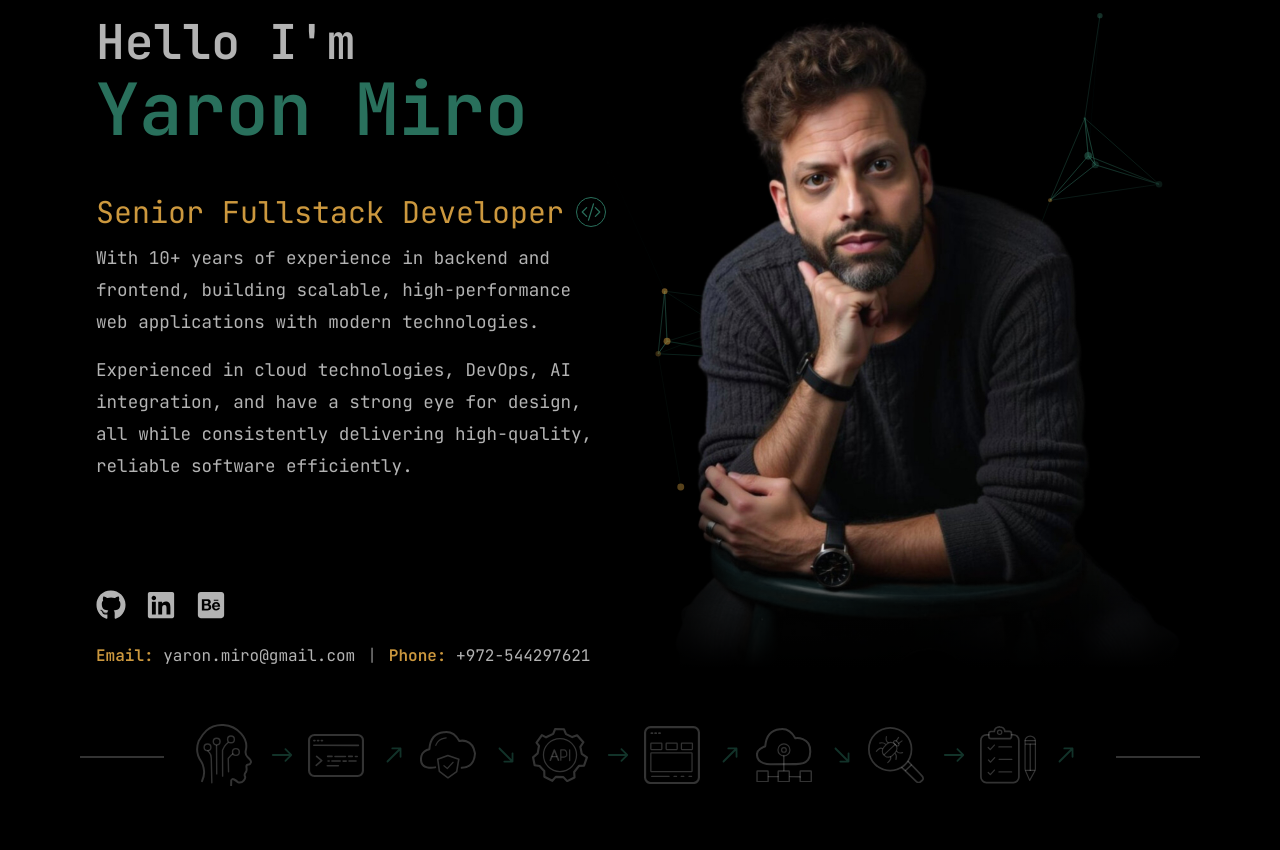
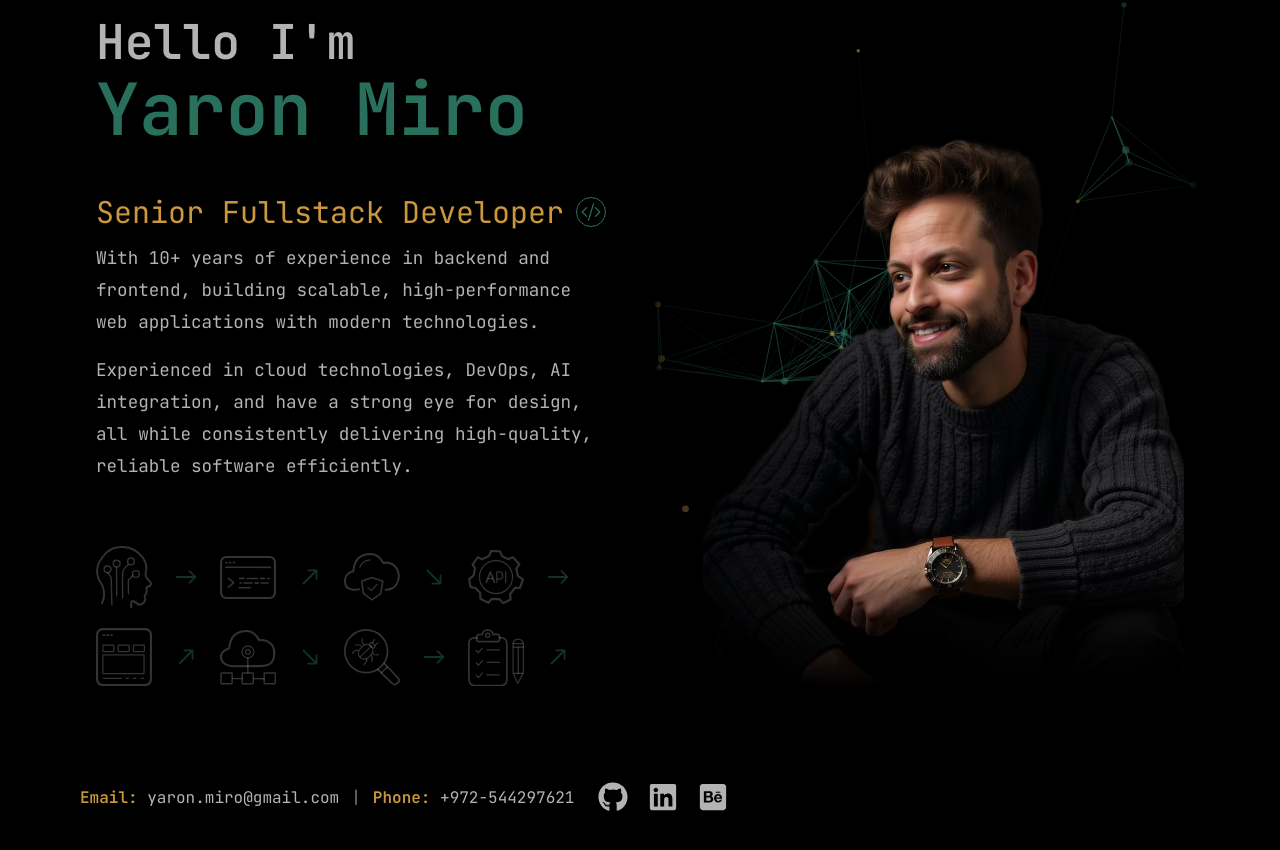
Before and after one commit to YaronMiro/ym-website, a Next.js app: page / in a window 1280 px wide. Shown: the part 250-1100 px from the top of the page. Built offline with nearby package versions, Linux system fonts and the light colour scheme.

Commit message:
new desgin 1

```diff
--- a/app/page.tsx
+++ b/app/page.tsx
@@ -14,7 +14,7 @@ const Home: React.FC = () => {
   return (
     <>
       <div className="container pb-36 pt-20">
-        <main className="flex flex-col xl:flex-row items-center xl:items-stretch px-4">
+        <main className="flex flex-col xl:flex-row items-center xl:items-stretch xl:gap-8 px-4">
           {/* hero section */}
           <div className="flex flex-col justify-between">
             <div>
@@ -37,33 +37,20 @@ const Home: React.FC = () => {
                   Experienced in cloud technologies, DevOps, AI integration, and have a strong eye for design, all while consistently delivering high-quality, reliable software efficiently.
                 </p>
               </div>
-            </div>
-            <div className="mt-24">
-              {/* social links and resume download */}
-              <div className="flex xl:flex-col items-center xl:items-start mt-12 xl:mt-0">
-                <div className="flex justify-between w-full">
-                  <ResumeButtonDownload className="xl:hidden" />
-                  <Social className="flex gap-4 xl:gap-5" iconStyles="text-3xl" />
-                </div>
-              </div>
-              {/* contact info */}
-              <div className="flex justify-between xl:justify-start gap-3 mt-10 xl:mt-6 text-white/70" >
-                <Link href="mailto:yaron.miro@gmail.com" className="group hover:text-white/80">
-                  <span className="font-semibold text-secondary group-hover:text-secondary-hover">Email: </span>yaron.miro@gmail.com
-                </Link>
-                <span className="text-white/50">|</span>
-                <Link href="tel:+972--544297621" className="group hover:text-white/80">
-                  <span className="font-semibold text-secondary group-hover:text-secondary-hover">Phone: </span>+972-544297621
-                </Link>
+              <div className="flex gap-8 mt-16">
+                <footer className="flex justify-center bg-primary">
+                  {/* Icons */}
+                  <HeroIcons iconColor="stroke-white/20" arrowColor="text-accent/45" />
+                </footer>
               </div>
             </div>
           </div>
           {/* Image and particles */}
-          <div className="relative flex flex-1 items-end justify-end mt-12 xl:mt-0 mb-8 xl:mb-0">
+          <div className="relative flex flex-1 justify-end items-end">
             <ParticlesContainer className="absolute bottom-10 top-0 xl:top-[-100px] right-0 xl:right-[-50px] left-0 z-[-9999]" />
             <div className="relative">
               <Image
-                className="w-auto h-auto xl:h-[650px]"
+                className="w-auto h-auto xl:h-[550px]"
                 src={heroImage}
                 alt="Image of Yaron Miro"
               />
@@ -72,13 +59,24 @@ const Home: React.FC = () => {
             </div>
           </div>
         </main>
-        <div className="flex justify-between items-stretch gap-8 mt-6">
-          <div className="h-[2px] flex-1 bg-white/20 mt-16"></div>
-          <footer className="flex justify-center bg-primary mt-8">
-            {/* Icons */}
-            <HeroIcons iconColor="stroke-white/20" arrowColor="text-accent/45" />
-          </footer>
-          <div className="h-[2px] flex-1 bg-white/20 mt-16"></div>
+        <div className="flex flex-row leading-8 mt-24 gap-6">
+          {/* contact info */}
+          <div className="flex justify-between xl:justify-start gap-3 text-white/70" >
+            <Link href="mailto:yaron.miro@gmail.com" className="group hover:text-white/80">
+              <span className="font-semibold text-secondary group-hover:text-secondary-hover">Email: </span>yaron.miro@gmail.com
+            </Link>
+            <span className="text-white/50">|</span>
+            <Link href="tel:+972--544297621" className="group hover:text-white/80">
+              <span className="font-semibold text-secondary group-hover:text-secondary-hover">Phone: </span>+972-544297621
+            </Link>
+          </div>
+          {/* social links and resume download */}
+          <div className="flex xl:flex-col items-center xl:items-start">
+            <div className="flex justify-between w-full">
+              <ResumeButtonDownload className="xl:hidden" />
+              <Social className="flex gap-4 xl:gap-5" iconStyles="text-3xl" />
+            </div>
+          </div>
         </div>
       </div>
     </>
--- a/components/HeroIcons.tsx
+++ b/components/HeroIcons.tsx
@@ -28,15 +28,15 @@ export const icons: IconData[] = [
 
 const HeroIcons: React.FC<HeroIconsProps> = ({ iconColor, arrowColor }) => {
     return (
-        <div className={`${iconColor} grid grid-cols-4 md:grid-cols-8 gap-x-2 xl:gap-x-2 gap-y-5 xl:gap-y-0`}>
-            {icons.map(({ name, arrowDirection}) => {
+        <div className={`${iconColor} grid grid-cols-4 gap-y-5 gap-4`}>
+            {icons.map(({ name, arrowDirection }) => {
                 return (
-                    <div key={name} className="flex items-center justify-between">
+                    <div key={name} className="flex items-center justify-between gap-4">
                         <YmIcon className="w-[3rem] xl:w-[3.5rem]" icon={name} />
-                        <IoIosArrowRoundForward className={`ml-2 xl:ml-3 text-4xl ${arrowColor} ${arrowDirection}`} />
+                        <IoIosArrowRoundForward className={`text-4xl ${arrowColor} ${arrowDirection}`} />
                     </div>
                 )
-            }) }
+            })}
         </div>
     );
 };
```
Also changed, not shown: public/hero-image.webp.
